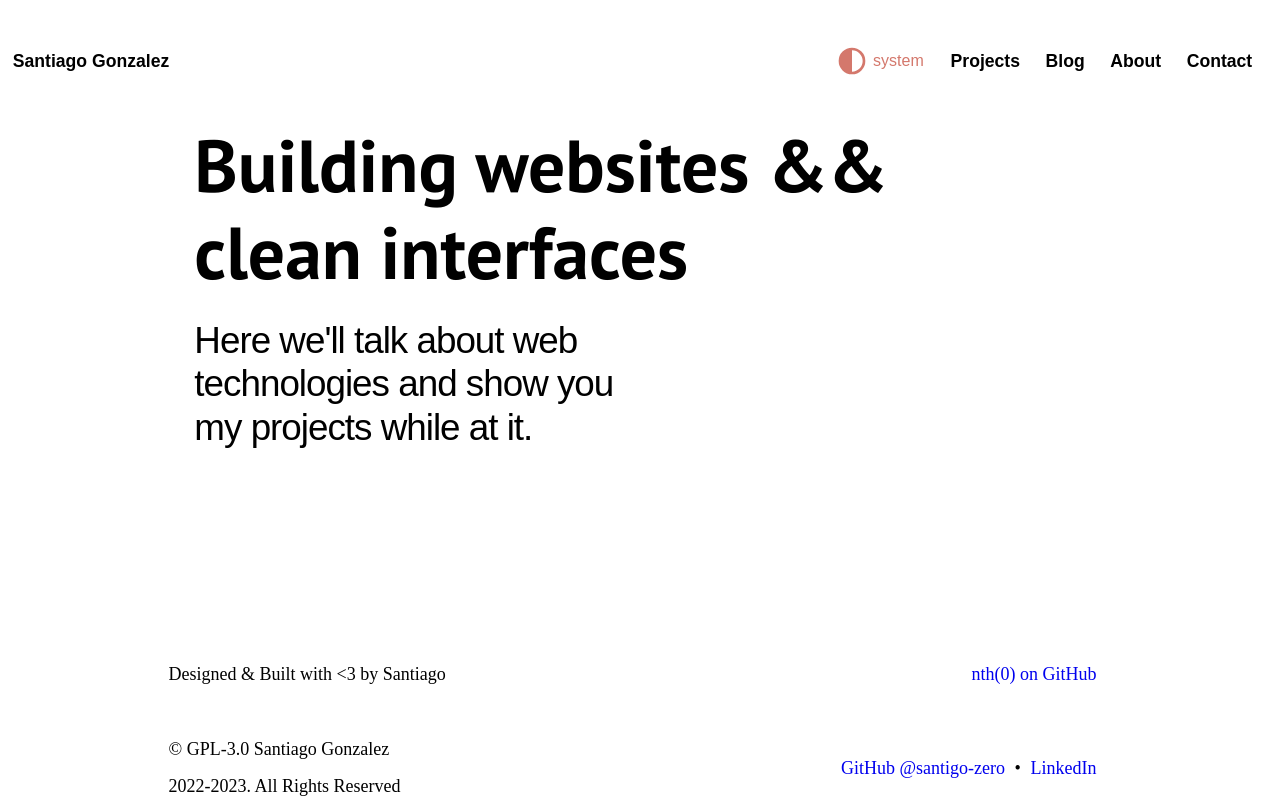
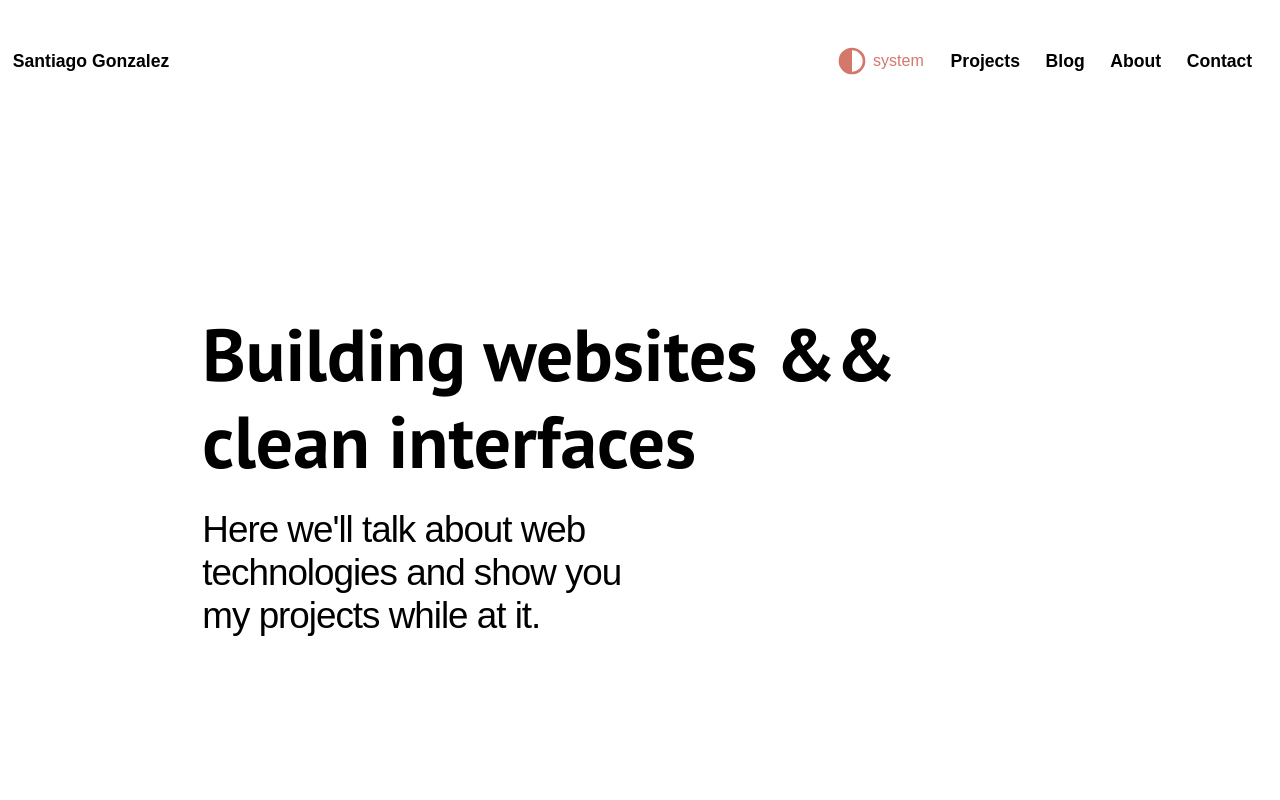
Before and after one commit to santiago-webdev/portfolio-and-blog, a SvelteKit app: page / in a window 1280 px wide. Shown: the top 800 px of the page. Built offline with nearby package versions, Linux system fonts and the light colour scheme; a web font is replaced by a local one.

Commit message:
Changes to landing screen, center it make it fullscreen

```diff
--- a/src/routes/+page.svelte
+++ b/src/routes/+page.svelte
@@ -3,9 +3,7 @@
 	import { DESCRIPTION, TITLE, URL } from '$lib/config';
 </script>
 
-<main>
-	<Presentation />
-</main>
+<main><Presentation /></main>
 
 <svelte:head>
 	<title>{TITLE}</title>
@@ -39,7 +37,11 @@
 <style>
 	main {
 		background-color: var(--clr-background-alt);
-		height: max-content;
+		height: min(100vh, 60rem);
+		height: min(100dvh, 60rem);
 		padding-bottom: 6rem;
+
+		display: grid;
+		place-content: center;
 	}
 </style>
```
